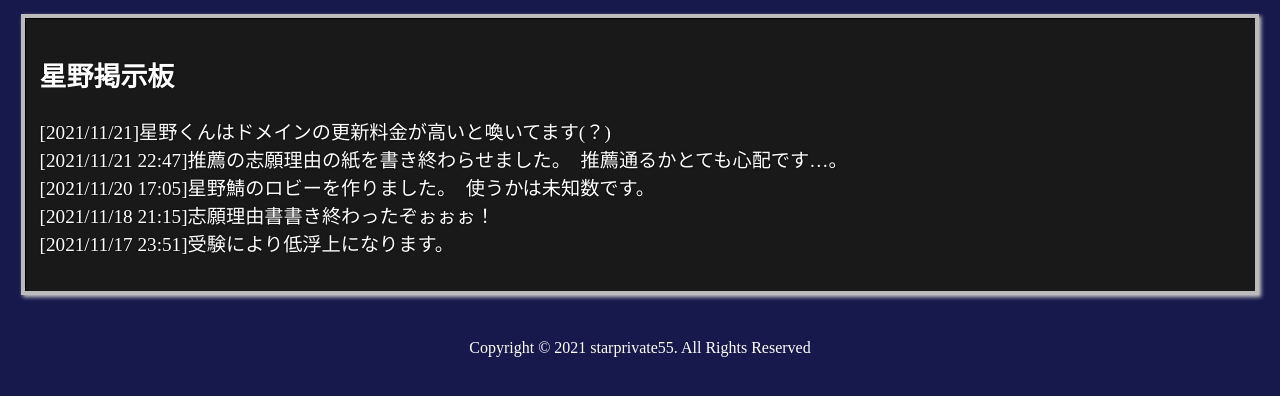
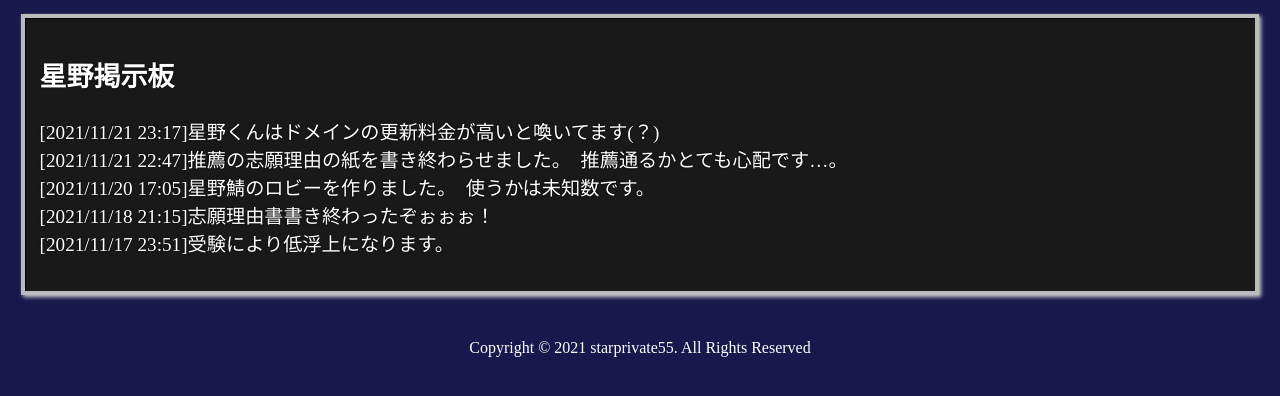
Before and after one commit to starprivate55/news, a plain HTML site: page index.html in a window 1280 px wide. Shown: the part 74-470 px from the top of the page. Drawn offline with Linux system fonts and the light colour scheme.

Commit message:
Update index.html

```diff
--- a/index.html
+++ b/index.html
@@ -56,7 +56,7 @@
         <center><div style="word-break:break-all;color:#fff;background-color:#191919;margin:10px 5px;padding:15px;border:4px solid #bbb;box-shadow:2px 2px 4px #ccc,1px 1px 1px #000 inset;text-shadow:0px 0px 2px #000;width:95%">
             <big>
                 <h3 style="text-align:left;"><big>星野掲示板</big></h1>
-                <p style="text-align:left;">[2021/11/21]星野くんはドメインの更新料金が高いと喚いてます(？)<br>[2021/11/21 22:47]推薦の志願理由の紙を書き終わらせました。　推薦通るかとても心配です…。<br>[2021/11/20 17:05]星野鯖のロビーを作りました。　使うかは未知数です。<br>[2021/11/18 21:15]志願理由書書き終わったぞぉぉぉ！<br>[2021/11/17 23:51]受験により低浮上になります。</p>
+                <p style="text-align:left;">[2021/11/21 23:17]星野くんはドメインの更新料金が高いと喚いてます(？)<br>[2021/11/21 22:47]推薦の志願理由の紙を書き終わらせました。　推薦通るかとても心配です…。<br>[2021/11/20 17:05]星野鯖のロビーを作りました。　使うかは未知数です。<br>[2021/11/18 21:15]志願理由書書き終わったぞぉぉぉ！<br>[2021/11/17 23:51]受験により低浮上になります。</p>
             </big>
         </div></center>
         <br><p><center>Copyright © 2021 starprivate55. All Rights Reserved</center></p>
```
